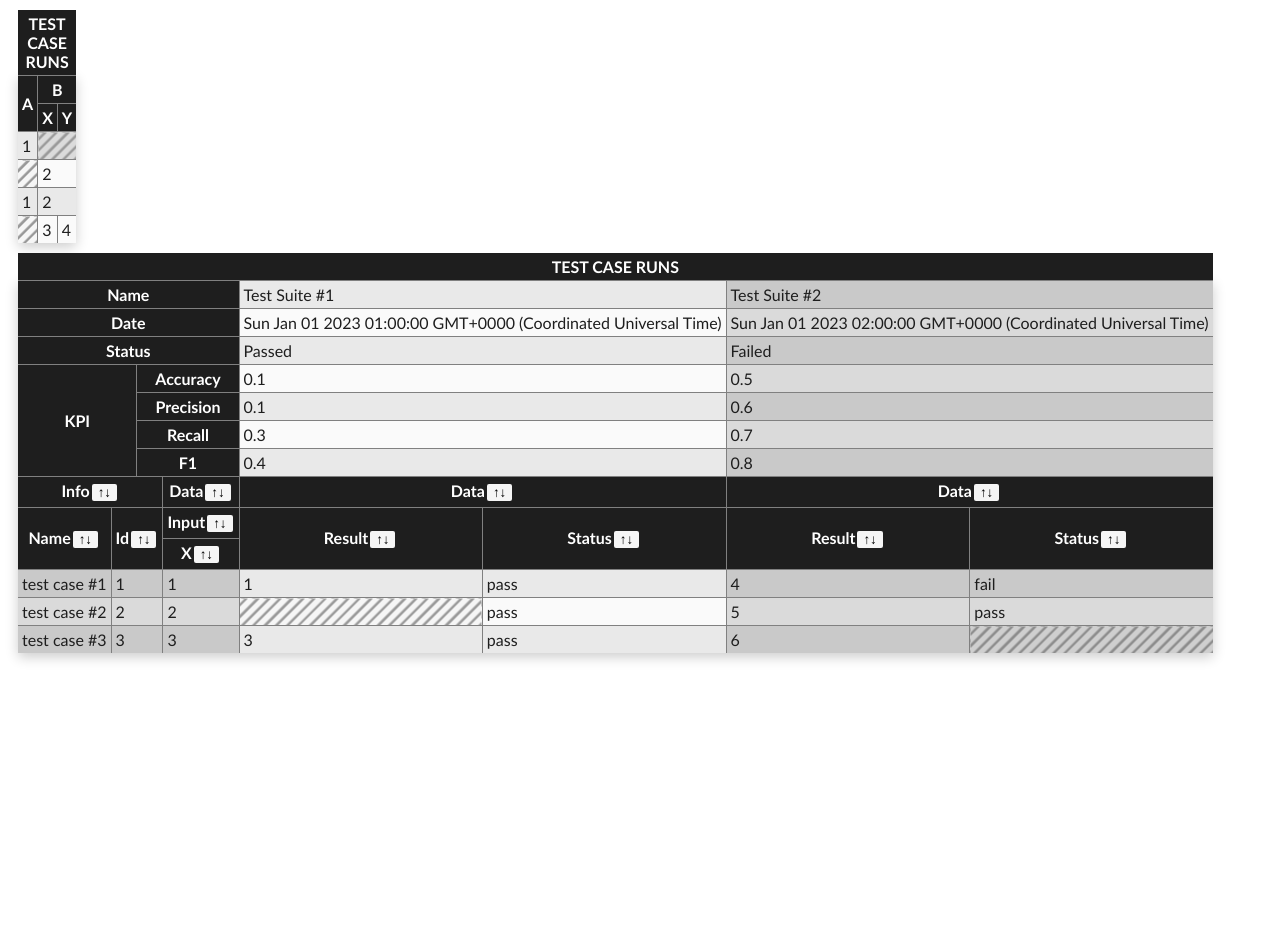
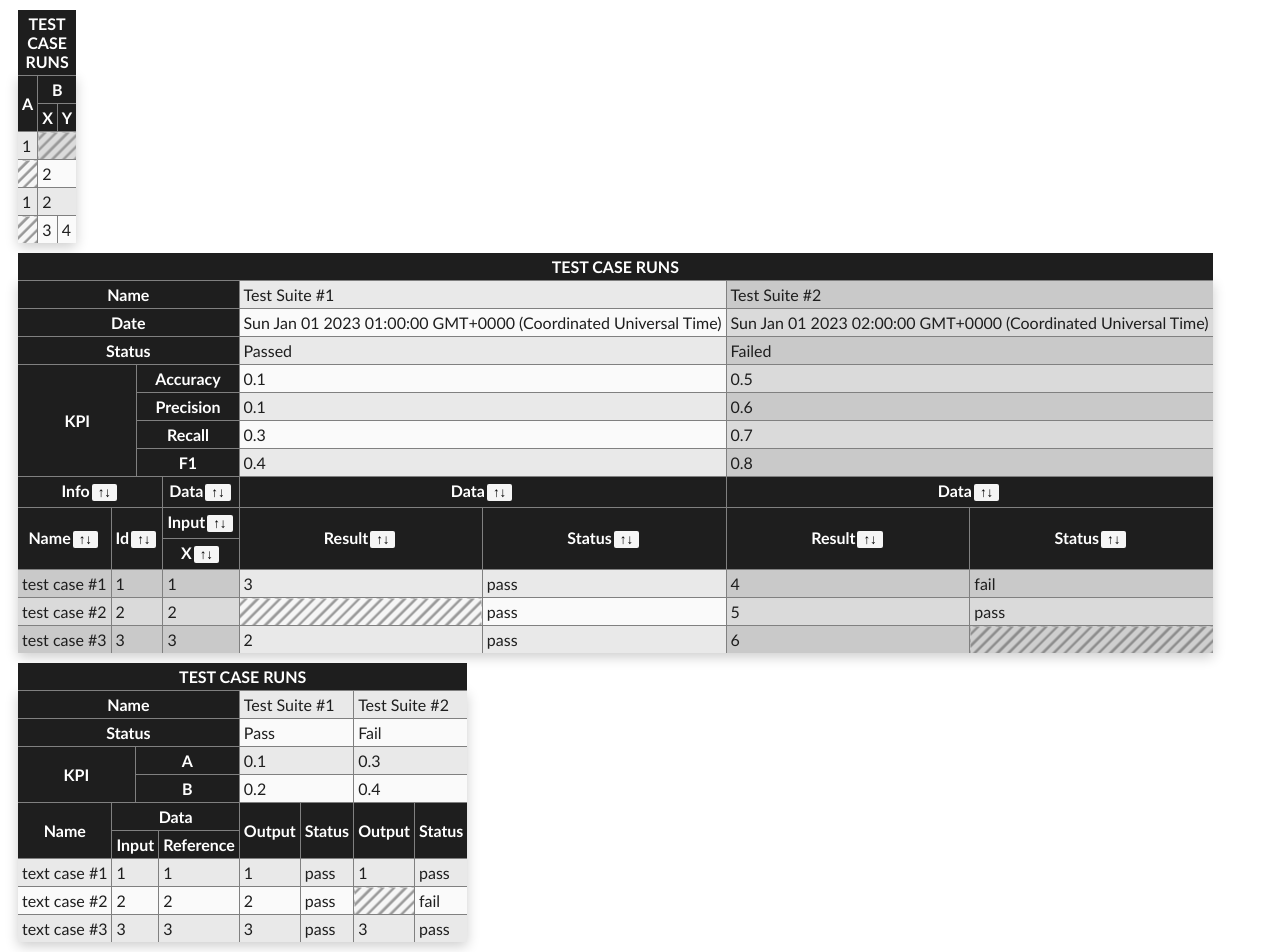
Before and after one commit to hopeless-programmer-online/react-json-table, a Next.js app: page / in a window 1280 px wide. Before the commit the page ends 800 px from the top, so only its background shows below. Built offline with nearby package versions, Linux system fonts and the light colour scheme.

Commit message:
Update index.tsx

```diff
--- a/src/pages/index.tsx
+++ b/src/pages/index.tsx
@@ -20,9 +20,9 @@
                 },
             },
             elements : [
-                { info : { name : `test case #1`, id : 1 }, data : { input : { x : 1 }, result : 1, status : `pass` } },
+                { info : { name : `test case #1`, id : 1 }, data : { input : { x : 1 }, result : 3, status : `pass` } },
                 { info : { name : `test case #2`, id : 2 }, data : { input : { x : 2 },  status : `pass` } },
-                { info : { name : `test case #3`, id : 3 }, data : { input : { x : 3 }, result : 3, status : `pass` } },
+                { info : { name : `test case #3`, id : 3 }, data : { input : { x : 3 }, result : 2, status : `pass` } },
             ],
         }
         const test_suite_2 = {
@@ -65,6 +65,30 @@
                     title={`test case runs`}
                     groups={groups.map(x => x.group)}
                     elements={groups.map(x => x.elements)}
+                />
+                <Matrix
+                    caption = {`test case runs`}
+                    columns = {[
+                        { name : `test suite #1`, status : `pass`, KPI : { a : 0.1, b : 0.2 } },
+                        { name : `test suite #2`, status : `fail`, KPI : { a : 0.3, b : 0.4 } },
+                    ]}
+                    rows    = {[
+                        { name : `text case #1`, data : { input : 1, reference : 1 } },
+                        { name : `text case #2`, data : { input : 2, reference : 2 } },
+                        { name : `text case #3`, data : { input : 3, reference : 3 } },
+                    ]}
+                    cells   = {[
+                        [
+                            { output : 1, status : `pass` },
+                            { output : 2, status : `pass` },
+                            { output : 3, status : `pass` },
+                        ],
+                        [
+                            { output : 1, status : `pass` },
+                            { status : `fail` },
+                            { output : 3, status : `pass` },
+                        ],
+                    ]}
                 />
             </>
         )
@@ -206,7 +230,7 @@
     )
 )
 type TableState = {
-    //
+    indices : number[]
 }
 
 class Table<Element, Group> extends React.Component<
@@ -214,7 +238,40 @@
     TableState
 > {
     public state : TableState = {
-        //
+        indices : this.indices,
+    }
+
+    private get indices() {
+        if (`groups` in this.props) return this.props.elements
+            .map(x => x.map((_, i) => i))
+            .flat()
+            .reduce<number[]>((a, x) => {
+                if (a.indexOf(x) < 0) a.push(x)
+
+                return a
+            }, [])
+
+        return this.props.elements
+            .map((_, i) => i)
+    }
+
+    private sort = (column : number, header : Node) => () => {
+        console.log(`sort by `, header)
+
+        if (`groups` in this.props) {
+            const { elements } = this.props
+            const indices = this.indices
+                .map(i => [ i, (elements[column][i] || null) as Node | null ] as const)
+                .sort(([ _, a ], [ __, b ]) =>
+                    !a ? -1 :
+                    !b ? +1 :
+                    (a.value == b.value) ? 0 :
+                    (a.value > b.value) ? +1 : -1
+                )
+                .map(([ i ]) => i)
+
+            this.setState({ indices })
+        }
     }
 
     public render() {
@@ -237,14 +294,7 @@
                 .map(x => Node.from_object(x))
                 .filter((x) : x is Node => !!x)
                 .reduce<Node | null>((a, x) => a ? a.merge(x) : x, null)
-            const indices = element_groups
-                .map(x => [ ...x.keys() ])
-                .flat()
-                .reduce<number[]>((a, x) => {
-                    if (a.indexOf(x) < 0) a.push(x)
-
-                    return a
-                }, [])
+            const indices = this.indices
             const unique_leafs = header?.leafs.filter(leaf =>
                 indices.every(i => {
                     return element_groups
@@ -300,6 +350,8 @@
                 secondary_header?.max_depth || 0,
             )
             const primary_spread = primary_header?.spread || 1
+
+            const { sort } = this
 
             return (
                 <table className={styles.table}>
@@ -365,7 +417,7 @@
                         )}
                     </thead>
                     <thead>
-                        {(function iterate(node : Node | null, i = 0) : React.ReactNode[] {
+                        {(function iterate(header : Node | null, i = 0) : React.ReactNode[] {
                             const th = (key : string, span = 1) => (node : Node, i : number) => (
                                 <th
                                     key={`${key}-${i}`}
@@ -373,18 +425,18 @@
                                     rowSpan={node.empty ? max_element_depth - node.depth + 1 : 1}
                                 >
                                     {node.key}
-                                    <button>{`↑↓`}</button>
+                                    <button onClick={header ? sort(i, header) : undefined}>{`↑↓`}</button>
                                 </th>
                             )
-                            return node ? [
+                            return header ? [
                                 <tr key={`header-primary-${i}`}>
-                                    {[ node, ...node.all_next ].map(th(`header-secondary-${i}`, group_header.max_depth))}
+                                    {[ header, ...header.all_next ].map(th(`header-secondary-${i}`, group_header.max_depth))}
                                     {secondary_header && group_rows.map((_, k) => secondary_header
                                         .filter_all(x => x.depth === i)
                                         .map(th(`header-main-${i}-${k}`))
                                     )}
                                 </tr>,
-                                ...iterate(node.depth_first, i + 1)
+                                ...iterate(header.depth_first, i + 1)
                             ] : []
                         })(primary_header || secondary_header || null).slice(1)}
                     </thead>
@@ -468,3 +520,159 @@
         )
     }
 }
+
+type MatrixProps<Row, Column, Cell> = {
+    caption? : React.ReactNode
+    columns  : Column[]
+    rows     : Row[]
+    cells    : ((Cell | undefined | null)[] | undefined | null)[]
+}
+type MatrixState = {}
+
+class Matrix<Row, Column, Cell> extends React.Component<
+    MatrixProps<Row, Column, Cell>,
+    MatrixState
+> {
+    public render() {
+        const { caption, rows, columns, cells } = this.props
+        const column_nodes = columns
+            .map(x => Node.from_object(x))
+        const column_header = column_nodes
+            .filter((x) : x is Node => !!x)
+            .reduce<Node | null>((a, x) => a ? a.merge(x) : x, null)
+        const row_nodes = rows
+            .map(x => Node.from_object(x))
+        const row_header = row_nodes
+            .filter((x) : x is Node => !!x)
+            .reduce<Node | null>((a, x) => a ? a.merge(x) : x, null)
+        const cell_nodes = cells
+            .map(x => x?.map(x => Node.from_object(x)))
+        const cell_header = cell_nodes
+            .filter((x) : x is (Node | null)[] => !!x)
+            .flat()
+            .filter((x) : x is Node => !!x)
+            .reduce<Node | null>((a, x) => a ? a.merge(x) : x, null)
+        const cell_indices = cells
+            .filter((x) : x is Cell[] => !!x)
+            .map(x => x.map((_, i) => i))
+            .flat()
+            .reduce<number[]>((a, x) => {
+                if (a.indexOf(x) < 0) a.push(x)
+
+                return a
+            }, [])
+
+        const primary_spread = row_header?.spread || 1
+        const secondary_spread = cell_header?.spread || 1
+        const max_element_depth = Math.max(
+            row_header?.max_depth || 0,
+            cell_header?.max_depth || 0,
+        )
+        const column_depth = column_header?.max_depth || 1
+
+        return (
+            <table className={styles.table}>
+                {caption && <caption>
+                    {caption}
+                </caption>}
+                {column_header && <thead>
+                    {column_header.leafs.map((leaf, i) =>
+                        <tr key={`header-major-${i}`}>
+                            {leaf.path.slice(1).reduce<React.ReactNode[]>((row, node, j) => [ ...row, ...(i == node.spread_prev ? [
+                                <th
+                                    key={`header-major-${i}-${j}`}
+                                    rowSpan={node.spread}
+                                    colSpan={(node.empty ? node.root.max_depth - node.depth + 1 : 1) * primary_spread}
+                                >
+                                    {node.key}
+                                </th>] : [])
+                            ], [])}
+                            {column_nodes.map((column, j) =>
+                                column && function iterate(node : Node, path : Node[]) : React.ReactNode {
+                                    const th = (path : Node, node : Node | null = null) => {
+                                        if (i != path.spread_prev) return null
+
+                                        return (
+                                            <td
+                                                key={`header-major-${i}-${leaf.path.length + j}`}
+                                                rowSpan={path.spread}
+                                                colSpan={secondary_spread}
+                                            >
+                                                {node && `${node.value}`}
+                                            </td>
+                                        )
+                                    }
+
+                                    if (node.empty || path.length < 2) return th(path[0], node)
+
+                                    const nested = node.get(path[1].key)
+
+                                    if (!nested) return th(path[1])
+
+                                    return iterate(nested, path.slice(1))
+                                }(column, leaf.path)
+                            )}
+                        </tr>
+                    )}
+                </thead>}
+                <thead>
+                    {(function iterate(header : Node | null, i = 0) : React.ReactNode[] {
+                        const th = (key : string, span = 1) => (node : Node, i : number) => (
+                            <th
+                                key={`${key}-${i}`}
+                                colSpan={node.spread * span}
+                                rowSpan={node.empty ? max_element_depth - node.depth + 1 : 1}
+                            >
+                                {node.key}
+                            </th>
+                        )
+                        return header ? [
+                            <tr key={`header-primary-${i}`}>
+                                {[ header, ...header.all_next ].map(th(`header-secondary-${i}`, column_depth))}
+                                {cell_header && column_nodes.map((_, k) => cell_header
+                                    .filter_all(x => x.depth === i)
+                                    .map(th(`header-main-${i}-${k}`))
+                                )}
+                            </tr>,
+                            ...iterate(header.depth_first, i + 1)
+                        ] : []
+                    })(row_header || cell_header).slice(1)}
+                </thead>
+                <tbody>
+                    {cell_indices.map((k) =>
+                        <tr
+                            key={`body-${k}`}
+                        >
+                            {row_header && (function process(header : Node, node : Node | null, i = 0) : React.ReactNode[] {
+                                if (header.empty || !node) return [
+                                    <td
+                                        key={`body-${k}-${i}`}
+                                        colSpan={header.spread * column_depth}
+                                    >
+                                        {node && node.value}
+                                    </td>
+                                ]
+
+                                return header.map((header, j) => process(header, node.get(header.key) || null, i + j))
+                            })(row_header, row_nodes[k])}
+                            {cell_header && cell_nodes.map((nodes, j) =>
+                                (function process(header : Node, node : Node | null, i = 0) : React.ReactNode[] {
+                                    if (header.empty || !node) return [
+                                        <td
+                                            key={`body-${k}-${j}-${i}`}
+                                            colSpan={header.spread}
+                                        >
+                                            {node && node.value}
+                                        </td>
+                                    ]
+
+                                    return header.map((header, j) => process(header, node.get(header.key) || null, i + j))
+                                })(cell_header, (nodes && nodes[k] || null) as Node | null))
+                            }
+                        </tr>
+                    )}
+                </tbody>
+            </table>
+        )
+    }
+}
```
